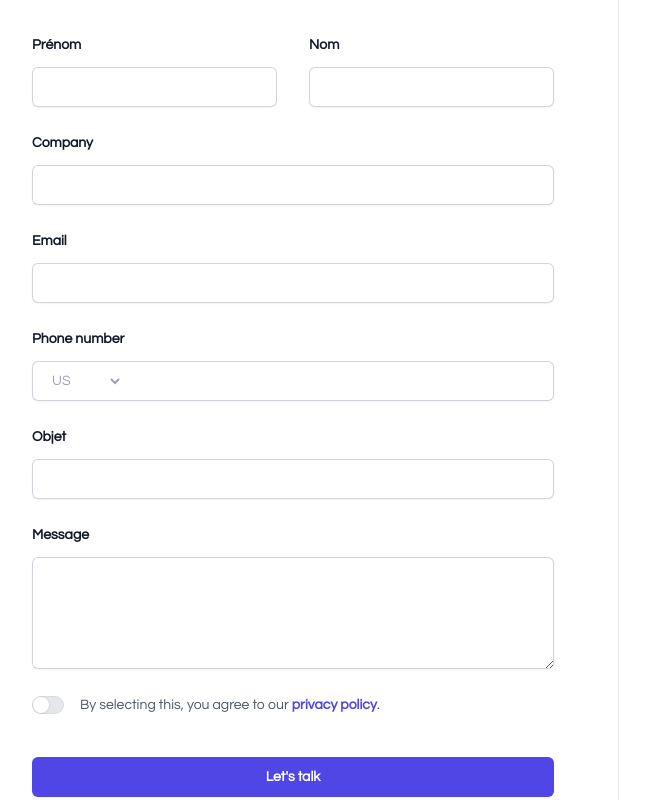
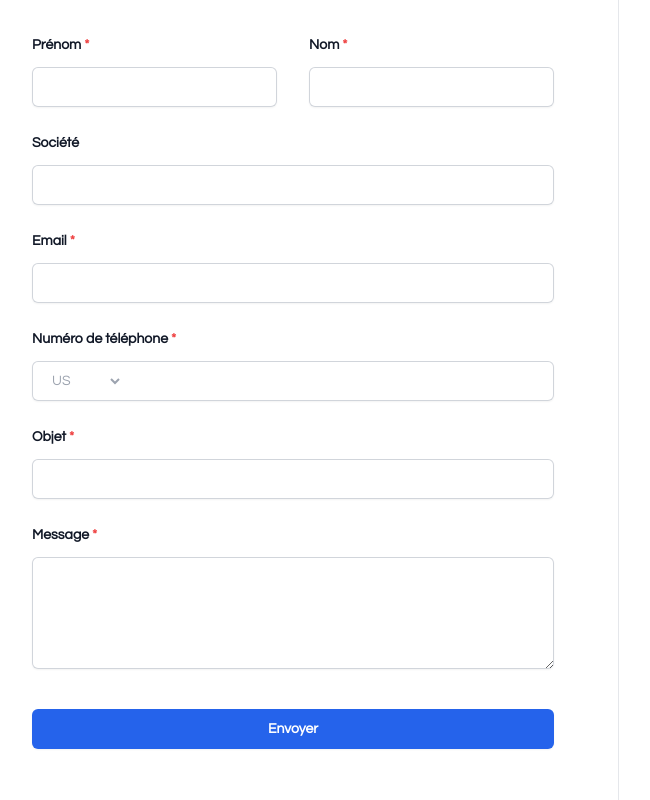
Before and after one commit to MarionLnd/polytech-e-service, a Vue app: page /contact in a window 1280 px wide. Shown: the part 320-1120 px from the top of the page, without its empty margins (40-690 px from the left). Built offline with nearby package versions, Linux system fonts and the light colour scheme; what vue3-calendly would draw is missing.

Commit message:
feat: update contact form

```diff
--- a/src/components/ContactForm.vue
+++ b/src/components/ContactForm.vue
@@ -18,9 +18,9 @@
     <form action="#" method="POST" class="mx-auto mt-6 max-w-xl sm:mt-12">
       <div class="grid grid-cols-1 gap-x-8 gap-y-6 sm:grid-cols-2">
         <div>
-          <label for="first-name" class="block text-sm font-semibold leading-6 text-gray-900"
-            >Prénom</label
-          >
+          <label for="first-name" class="block text-sm font-semibold leading-6 text-gray-900">
+            Prénom <span class="text-red-500 font-bold">*</span>
+          </label>
           <div class="mt-2.5">
             <input
               type="text"
@@ -32,9 +32,9 @@
           </div>
         </div>
         <div>
-          <label for="last-name" class="block text-sm font-semibold leading-6 text-gray-900"
-            >Nom</label
-          >
+          <label for="last-name" class="block text-sm font-semibold leading-6 text-gray-900">
+            Nom <span class="text-red-500 font-bold">*</span>
+          </label>
           <div class="mt-2.5">
             <input
               type="text"
@@ -47,7 +47,7 @@
         </div>
         <div class="sm:col-span-2">
           <label for="company" class="block text-sm font-semibold leading-6 text-gray-900"
-            >Company</label
+            >Société</label
           >
           <div class="mt-2.5">
             <input
@@ -60,9 +60,9 @@
           </div>
         </div>
         <div class="sm:col-span-2">
-          <label for="email" class="block text-sm font-semibold leading-6 text-gray-900"
-            >Email</label
-          >
+          <label for="email" class="block text-sm font-semibold leading-6 text-gray-900">
+            Email <span class="text-red-500 font-bold">*</span>
+          </label>
           <div class="mt-2.5">
             <input
               type="email"
@@ -74,9 +74,9 @@
           </div>
         </div>
         <div class="sm:col-span-2">
-          <label for="phone-number" class="block text-sm font-semibold leading-6 text-gray-900"
-            >Phone number</label
-          >
+          <label for="phone-number" class="block text-sm font-semibold leading-6 text-gray-900">
+            Numéro de téléphone <span class="text-red-500 font-bold">*</span>
+          </label>
           <div class="relative mt-2.5">
             <div class="absolute inset-y-0 left-0 flex items-center">
               <label for="country" class="sr-only">Country</label>
@@ -100,9 +100,9 @@
           </div>
         </div>
         <div class="sm:col-span-2">
-          <label for="email" class="block text-sm font-semibold leading-6 text-gray-900"
-            >Objet</label
-          >
+          <label for="email" class="block text-sm font-semibold leading-6 text-gray-900">
+            Objet <span class="text-red-500 font-bold">*</span>
+          </label>
           <div class="mt-2.5">
             <input
               type="text"
@@ -113,9 +113,9 @@
           </div>
         </div>
         <div class="sm:col-span-2">
-          <label for="message" class="block text-sm font-semibold leading-6 text-gray-900"
-            >Message</label
-          >
+          <label for="message" class="block text-sm font-semibold leading-6 text-gray-900">
+            Message <span class="text-red-500 font-bold">*</span>
+          </label>
           <div class="mt-2.5">
             <textarea
               name="message"
@@ -125,36 +125,13 @@
             ></textarea>
           </div>
         </div>
-        <div class="flex gap-x-4 sm:col-span-2">
-          <div class="flex h-6 items-center">
-            <!-- Enabled: "bg-indigo-600", Not Enabled: "bg-gray-200" -->
-            <button
-              type="button"
-              class="bg-gray-200 flex w-8 flex-none cursor-pointer rounded-full p-px ring-1 ring-inset ring-gray-900/5 transition-colors duration-200 ease-in-out focus-visible:outline focus-visible:outline-2 focus-visible:outline-offset-2 focus-visible:outline-indigo-600"
-              role="switch"
-              aria-checked="false"
-              aria-labelledby="switch-1-label"
-            >
-              <span class="sr-only">Agree to policies</span>
-              <!-- Enabled: "translate-x-3.5", Not Enabled: "translate-x-0" -->
-              <span
-                aria-hidden="true"
-                class="translate-x-0 h-4 w-4 transform rounded-full bg-white shadow-sm ring-1 ring-gray-900/5 transition duration-200 ease-in-out"
-              ></span>
-            </button>
-          </div>
-          <label class="text-sm leading-6 text-gray-600" id="switch-1-label">
-            By selecting this, you agree to our
-            <a href="#" class="font-semibold text-indigo-600">privacy&nbsp;policy</a>.
-          </label>
-        </div>
       </div>
       <div class="mt-10">
         <button
           type="submit"
-          class="block w-full rounded-md bg-indigo-600 px-3.5 py-2.5 text-center text-sm font-semibold text-white shadow-sm hover:bg-indigo-500 focus-visible:outline focus-visible:outline-2 focus-visible:outline-offset-2 focus-visible:outline-indigo-600"
+          class="block w-full rounded-md bg-blue-600 px-3.5 py-2.5 text-center text-sm font-semibold text-white shadow-sm hover:bg-blue-500 focus-visible:outline focus-visible:outline-2 focus-visible:outline-offset-2 focus-visible:outline-blue-600"
         >
-          Let's talk
+          Envoyer
         </button>
       </div>
     </form>
```
